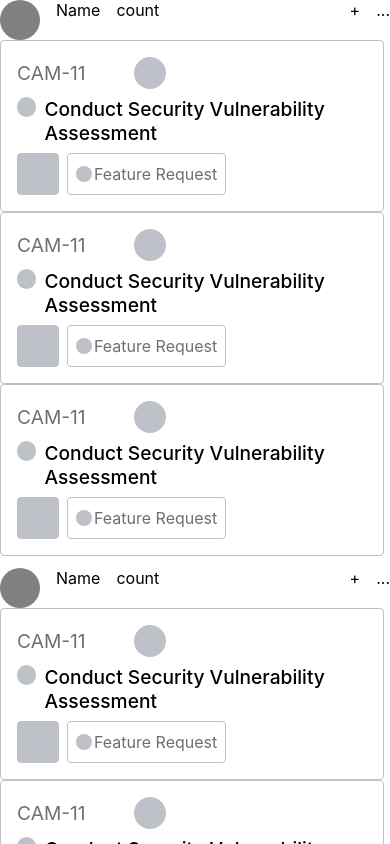
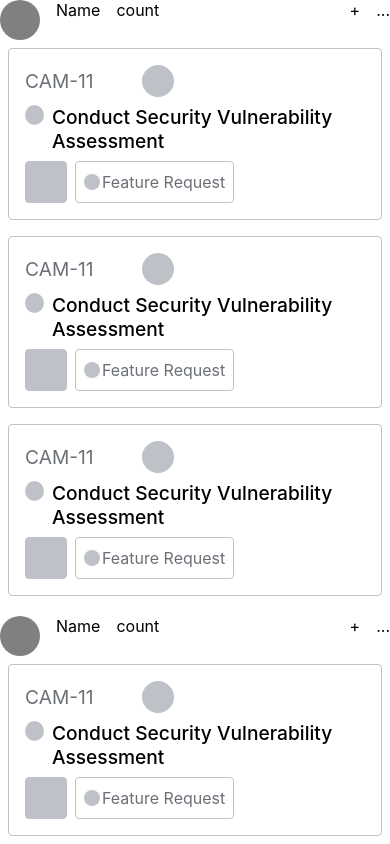
Before and after one commit to skh1203/Kanban-Board, a React (Create React App) app: page / in a window 390 px wide. Shown: the top 844 px of the page. Built offline with nearby package versions, Linux system fonts and the light colour scheme.

Commit message:
fixed a minor bug

```diff
--- a/src/components/Card.js
+++ b/src/components/Card.js
@@ -3,7 +3,7 @@ import "../css/card.css";
 export default function Card() {
   return (
     <>
-      <div className="container">
+      <div className="card_container">
         <div className="card_header">
           <div className="card_title">CAM-11</div>
           <div className="card_user">{/* <img /> */}</div>
--- a/src/css/card.css
+++ b/src/css/card.css
@@ -1,4 +1,4 @@
-.container {
+.card_container {
   display: flex;
   flex-direction: column;
   gap: 8px;
@@ -6,8 +6,9 @@
   align-items: flex-start;
   border: 1px solid #bec2c8;
   padding: 1rem;
-  width: 350px;
+  margin: 0.5rem;
 }
+
 .card_header {
   display: flex;
   flex-direction: row;
@@ -16,8 +17,6 @@
   color: #6b6f76;
   font-weight: 400;
   font-size: 1.2rem;
-}
-.card_title {
 }
 .card_user {
   border-radius: 50%;
--- a/src/css/section.css
+++ b/src/css/section.css
@@ -1,7 +1,23 @@
 .section-container {
   display: flex;
   flex-direction: column;
-  /* flex-grow: 1; */
-  /* background-color: red; */
-  flex-grow: 1;
+  flex-basis: 24%;
 }
+
+@media only screen and (max-width: 1500px) {
+  .section-container {
+    flex-basis: 32%;
+  }
+}
+
+@media only screen and (max-width: 1100px) {
+  .section-container {
+    flex-basis: 49%;
+  }
+}
+
+@media only screen and (max-width: 750px) {
+  .section-container {
+    flex-basis: 100%;
+  }
+}
```
